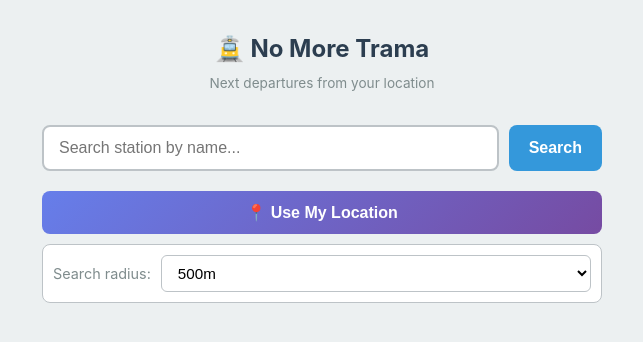
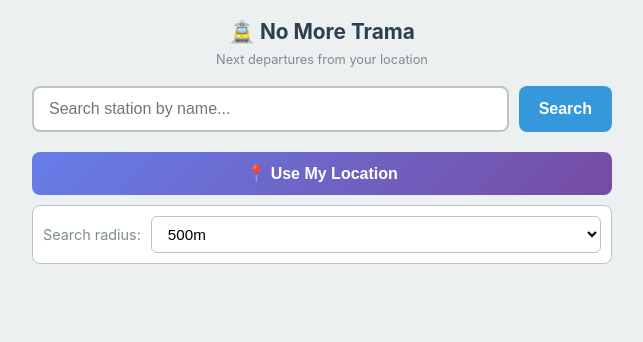
Before and after one commit to bloondus/bloondus.github.io, a plain HTML site: page index.html in a window 1280 px wide. Shown: the whole page, without its empty margins (318-961 px from the left). Drawn offline with Linux system fonts and the light colour scheme.

Commit message:
Reduce header size to 15% of screen

```diff
--- a/style.css
+++ b/style.css
@@ -41,26 +41,26 @@ body {
 .container {
     max-width: 600px;
     margin: 0 auto;
-    padding: 20px;
+    padding: 10px;
     min-height: 100vh;
 }
 
 /* Header */
 header {
     text-align: center;
-    margin-bottom: 20px;
-    padding: 10px 0;
+    margin-bottom: 10px;
+    padding: 5px 0;
 }
 
 header h1 {
-    font-size: 1.5rem;
+    font-size: 1.3rem;
     color: var(--secondary-color);
-    margin-bottom: 5px;
+    margin-bottom: 2px;
 }
 
 .subtitle {
     color: var(--text-secondary);
-    font-size: 0.85rem;
+    font-size: 0.8rem;
 }
 
 /* Loading State */
```
